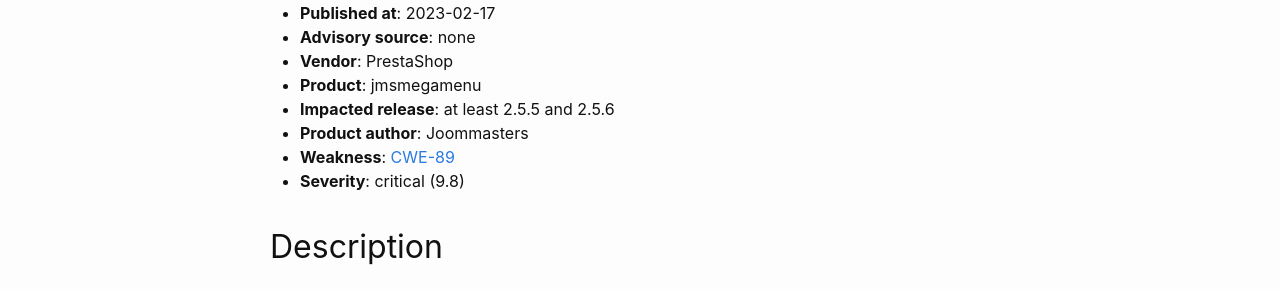
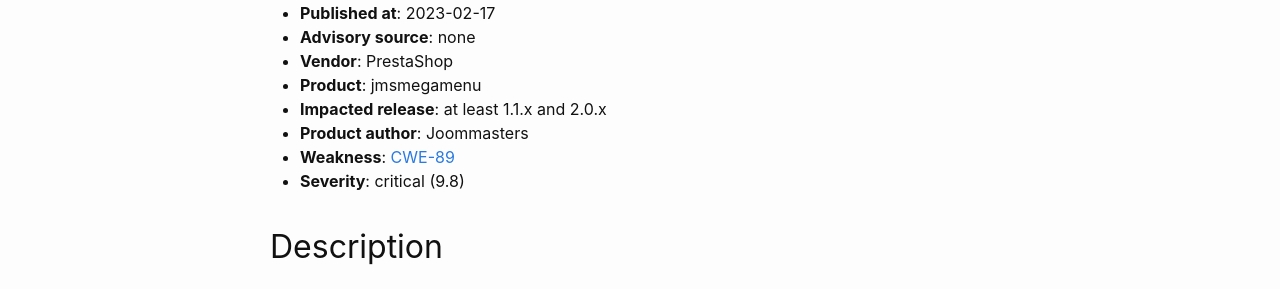
Before and after one commit to friends-of-presta/security-advisories, a Jekyll site: the page built from _posts/2023-02-17-jmsmegamenu.md, in a window 1280 px wide. Shown: the part 491-780 px from the top of the page. Built offline with Jekyll 4.4.1, drawn with Linux system fonts in a browser that asks for light colours.

Commit message:
fix versions

```diff
--- a/_posts/2023-02-17-jmsmegamenu.md
+++ b/_posts/2023-02-17-jmsmegamenu.md
@@ -20,7 +20,7 @@ This module is for the PrestaShop e-commerce platform and mainly provided with j
 * **Advisory source**: none
 * **Vendor**: PrestaShop
 * **Product**: jmsmegamenu
-* **Impacted release**: at least 2.5.5 and 2.5.6
+* **Impacted release**: at least 1.1.x and 2.0.x
 * **Product author**: Joommasters
 * **Weakness**: [CWE-89](https://cwe.mitre.org/data/definitions/89.html)
 * **Severity**: critical (9.8)
```
Also changed, not shown: _posts/2023-02-17-jmspagebuilder.md (+1 -1 lines).
